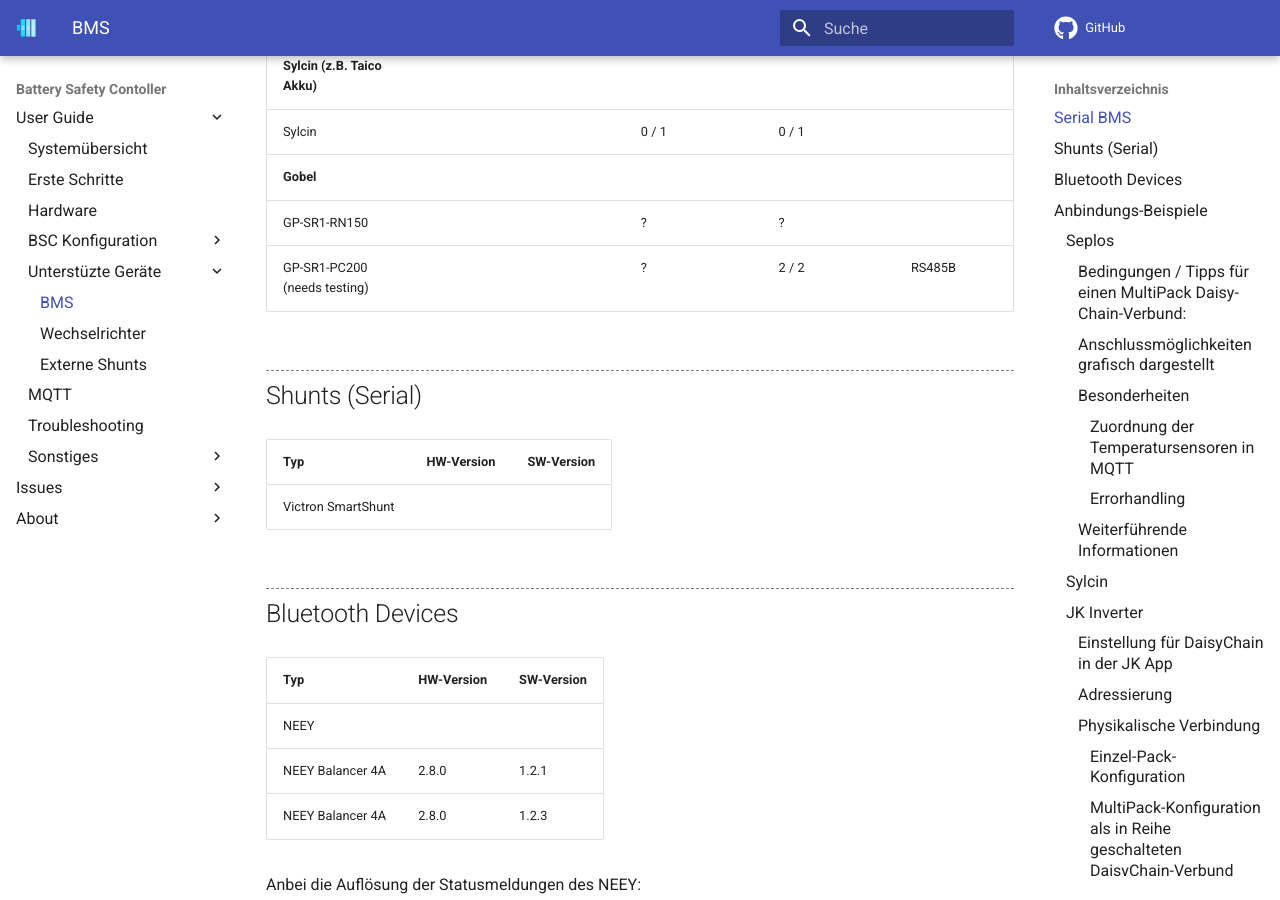
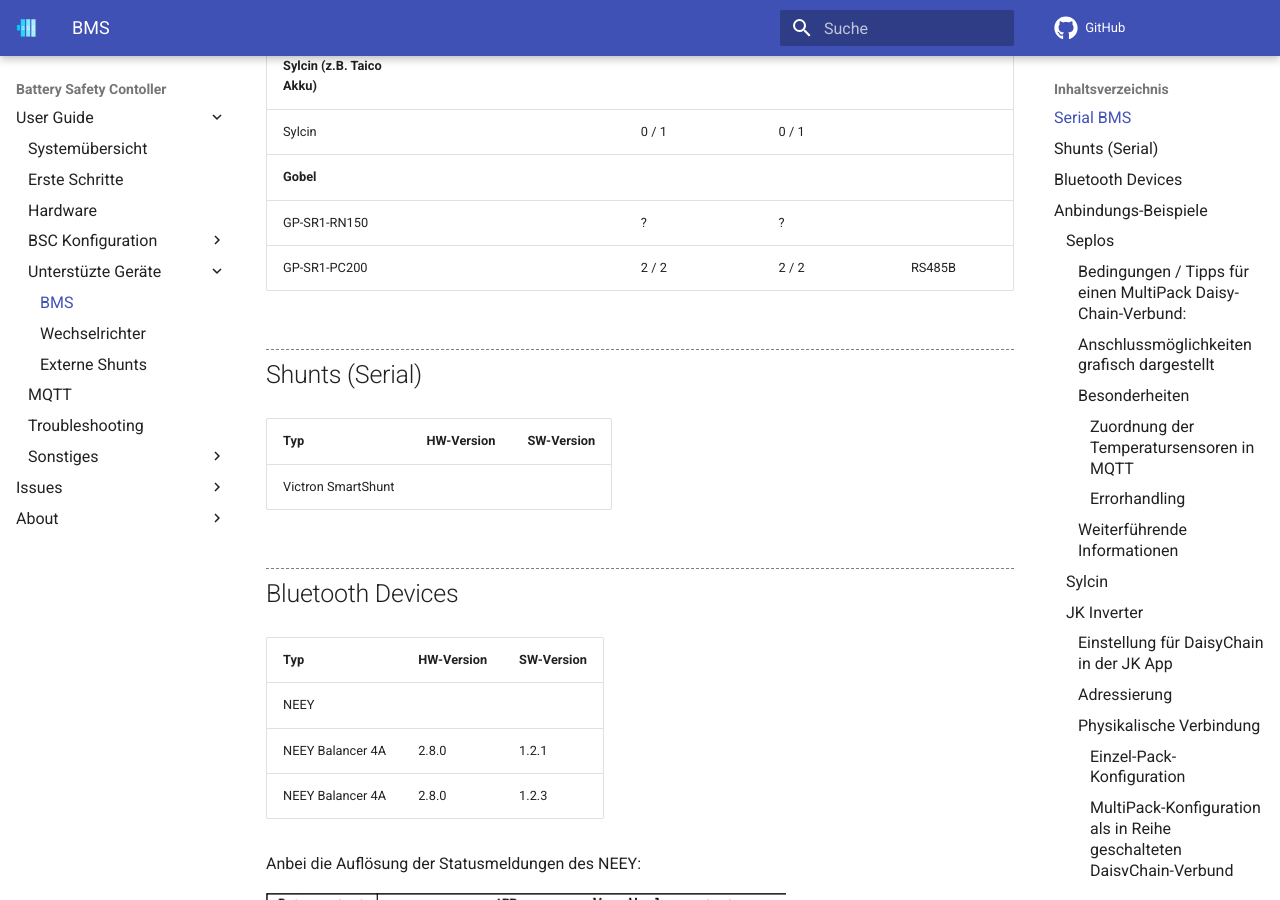
Before and after one commit to bsc-org/bsc, an MkDocs documentation site: the page built from docs/devices/bms.md, in a window 1280 px wide and 900 px high, scrolled down 1235 px. Built offline with MkDocs 1.6.1 and Material for MkDocs 9.7.7, drawn with Linux system fonts in a browser that asks for light colours; comment, search, counter and statistics services are not loaded.

Commit message:
PC200 updated

```diff
--- a/docs/devices/bms.md
+++ b/docs/devices/bms.md
@@ -26,7 +26,7 @@
 | Sylcin       |  |  | 0 / 1 | 0 / 1 |
 | **Gobel** |
 | GP-SR1-RN150 |  | | ? | ? |
-| GP-SR1-PC200<br>(needs testing) |  | |  ? | 2 / 2 | RS485B |
+| GP-SR1-PC200 |  | |  2 / 2 | 2 / 2 | RS485B |
 
 ## Shunts (Serial)
 | Typ | HW-Version | SW-Version |
```
